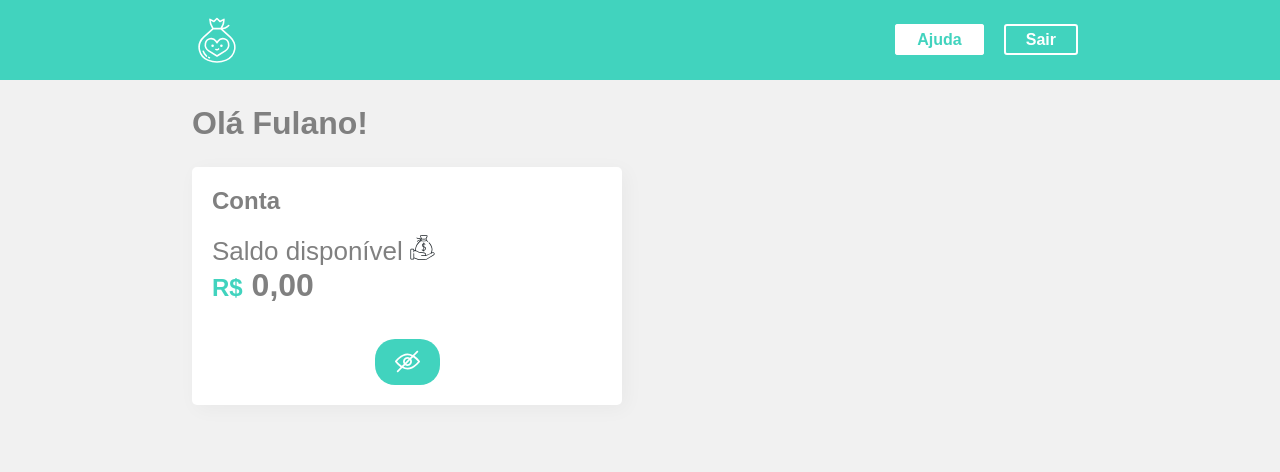
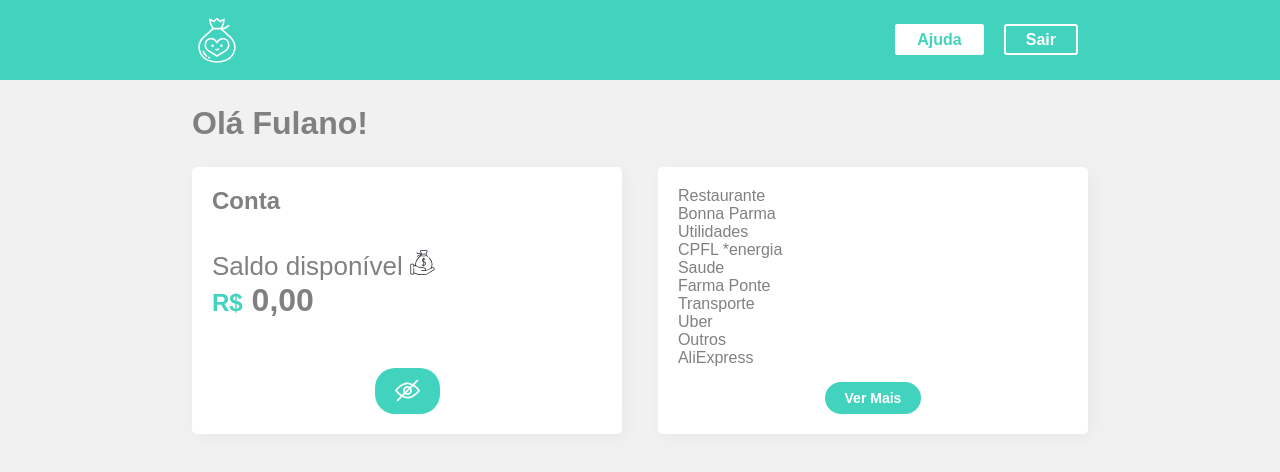
Before and after one commit to albertojuniorhc/react-using-styled-components, a React (Create React App) app: page / in a window 1280 px wide. Shown: the top 472 px of the page. Built offline with nearby package versions, Linux system fonts and the light colour scheme; the HTML template or start-up script is replaced by a standard one.

Commit message:
Class04 - Atv02

```diff
--- a/src/Components/Container/index.jsx
+++ b/src/Components/Container/index.jsx
@@ -2,6 +2,7 @@
 import styled from "styled-components";
 import Titulo from "../Titulo";
 import Conta from "../Conta";
+import Extrato from "../Extrato";
 
 const Container = styled.div`
   background-color: #f1f1f1;
@@ -24,6 +25,7 @@
       <Titulo>Olá Fulano!</Titulo>
       <Conteudo>
         <Conta />
+        <Extrato />
       </Conteudo>
     </Container>
   );
--- /dev/null
+++ b/src/Components/Extrato/index.js
@@ -0,0 +1,21 @@
+import React from "react";
+import { Box, Botao } from "../UI";
+import { extratoLista } from "../../info";
+
+const Extrato = () => {
+  return (
+    <Box>
+      {extratoLista.updates.map(({ id, type, from, value, date }) => {
+        return (
+          <div key={id}>
+            <div>{type}</div>
+            <div>{from}</div>
+          </div>
+        );
+      })}
+      <Botao>Ver Mais</Botao>
+    </Box>
+  );
+};
+
+export default Extrato;
```
